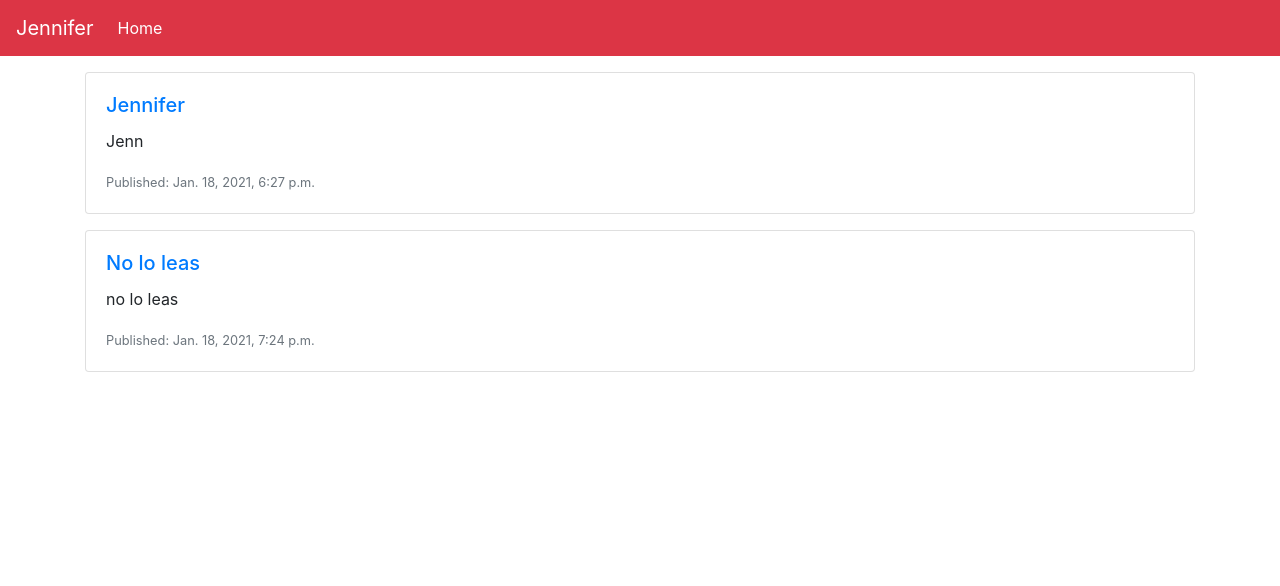
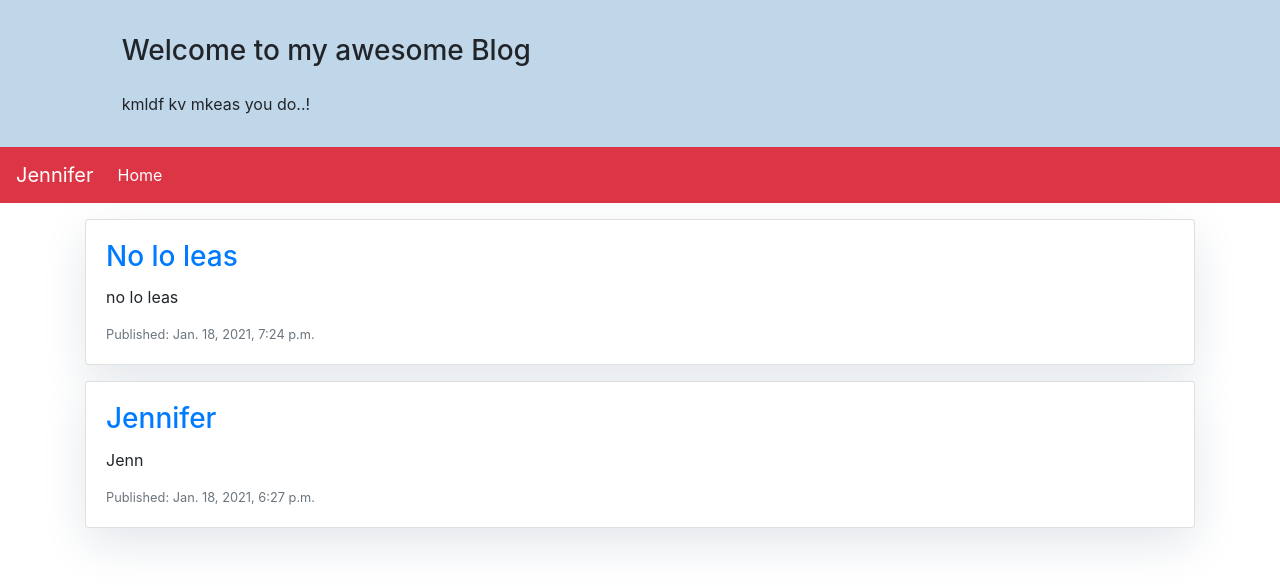
Before and after one commit to jenn22Bee/Blog, a Django app: page / in a window 1280 px wide. Shown: the top 586 px of the page. Run offline with Django 3.2, Linux system fonts and the light colour scheme; data comes from the database, SQL or seed files in the repository; both versions use the stored data as it was after the commit; some libraries are stand-ins or nearby versions.

Commit message:
Base Draft

```diff
--- a/MyBlog/settings.py
+++ b/MyBlog/settings.py
@@ -14,6 +14,7 @@
 
 # Build paths inside the project like this: BASE_DIR / 'subdir'.
 BASE_DIR = Path(__file__).resolve().parent.parent
+TEMPLATES_DIRS = os.path.join(BASE_DIR,'templates')
 
 
 # Quick-start development settings - unsuitable for production
@@ -55,7 +56,7 @@
 TEMPLATES = [
     {
         'BACKEND': 'django.template.backends.django.DjangoTemplates',
-        'DIRS': [os.path.join(BASE_DIR, 'templates')],
+        'DIRS': [TEMPLATES_DIRS],
         'APP_DIRS': True,
         'OPTIONS': {
             'context_processors': [
--- a/MyBlog/urls.py
+++ b/MyBlog/urls.py
@@ -14,11 +14,13 @@
     2. Add a URL to urlpatterns:  path('blog/', include('blog.urls'))
 """
 from django.contrib import admin
-from django.urls import path
-from home.views import home_view, read_article
+from django.urls import path, include
+
+# from home.views import home_view, read_article
 
 urlpatterns = [
     path('admin/', admin.site.urls),
-    path('', home_view),
-    path('<str:slug>', read_article)
+    # path('', home_view),
+    # path('<str:slug>', read_article)
+    path('', include('home.urls')),
 ]
--- a/home/models.py
+++ b/home/models.py
@@ -1,13 +1,22 @@
 from django.db import models
 
 
-# Create your models here.
-# Create your models here.
+# each blog post will be created here
 class BlogPost(models.Model):
     # id - Django automatically creates an auto-incrementing primary key for every model!
-    title = models.CharField(max_length=120, null=True, blank=False)
+    title = models.CharField(max_length=200, unique=True, null=True, blank=False)
     subtitle = models.CharField(max_length=180, null=True, blank=False)
     slug = models.SlugField(unique=True, null=True, blank=False)
-    body = models.TextField()
+    body = models.TextField()  # content
     created_at = models.DateTimeField(auto_now_add=True, null=False)
     updated_at = models.DateTimeField(auto_now=True, null=False)
+
+    # should we have an status?
+    # author?
+
+    # sort post by the created time
+    class Meta:
+        ordering = ['-created_at']
+
+    def __str__(self):
+        return self.title
--- /dev/null
+++ b/home/urls.py
@@ -0,0 +1,7 @@
+from . import views
+from django.urls import path
+
+urlpatterns = [
+    path('', views.HomeView.as_view(), name='home'),
+    path('<slug:slug>/', views.ReadArticle.as_view(), name='read_article'),
+]
--- a/home/views.py
+++ b/home/views.py
@@ -1,18 +1,30 @@
-from django.shortcuts import render, get_object_or_404
-
+from django.db import models
+from django.views import generic
 from .models import BlogPost
 
-
 # Create your views here.
-def home_view(request):
+'''def home_view(request):
     qs = BlogPost.objects.all()
     template_name = "home.html"
     context = {'object_list': qs}
     return render(request, template_name, context)
+'''
 
 
-def read_article(request, slug):
+class HomeView(generic.ListView):
+    queryset = BlogPost.objects.order_by('-created_at')
+    template_name = 'home.html'
+
+
+'''def read_article(request, slug):
     obj = get_object_or_404(BlogPost, slug=slug)
     template_name = 'read_article.html'
     context = {'object': obj}
     return render(request, template_name, context)
+
+'''
+
+
+class ReadArticle(generic.DetailView):
+    model = BlogPost
+    template_name = 'read_article.html'
--- a/templates/base.html
+++ b/templates/base.html
@@ -1,3 +1,43 @@
+{% block content %}
+<style>
+    body {
+        font-family: "Roboto", sans-serif;
+        font-size: 18px;
+        background-color: #c0d7ea;
+    }
+
+    .head_text {
+        color: White;
+    }
+
+    .card {
+        box-shadow: 0 16px 48px #E3E7EB;
+    }
+    .masthead {
+            background: #c0d7ea;
+            height: auto;
+            padding-bottom: 15px;
+            box-shadow: 0 16px 48px #E3E7EB;
+            padding-top: 10px;
+    }
+</style>
+
+<header class="masthead">
+    <div class="overlay"></div>
+
+
+            <div class=" col-md-10 col-md-10 mx-auto">
+                <div class="site-heading">
+                    <h3 class=" site-heading my-4 mt-3 text-black"> Welcome to my awesome Blog </h3>
+                    <p class="text">kmldf kv mkeas you do..! &nbsp
+                    </p>
+                </div>
+            </div>
+        </div>
+
+</header>
+{%endblock%}
+
 <!doctype html>
 <html lang="en">
   <head>
--- a/templates/home.html
+++ b/templates/home.html
@@ -3,12 +3,14 @@
     Home
 {% endblock %}
 {% block page_content %}
+
     {% for object in object_list %}
+        <!-- Blog Entries Column -->
         <div class="container">
             <div class="mt-3">
                 <div class="card mb-3">
                     <div class="card-body">
-                        <h5 class="card-title"><a href="{{object.slug}}">{{object.title}}</a></h5>
+                        <h3 class="card-title"><a href="{{object.slug}}">{{object.title}}</a></h3>
                         <p class="card-text">{{object.subtitle}}</p>
                         <p class="card-text"><small class="text-muted">Published: {{object.created_at}}</small></p>
                     </div>
```
Also changed, not shown: home/admin.py (+10 -2 lines), README.md, db.sqlite3.
